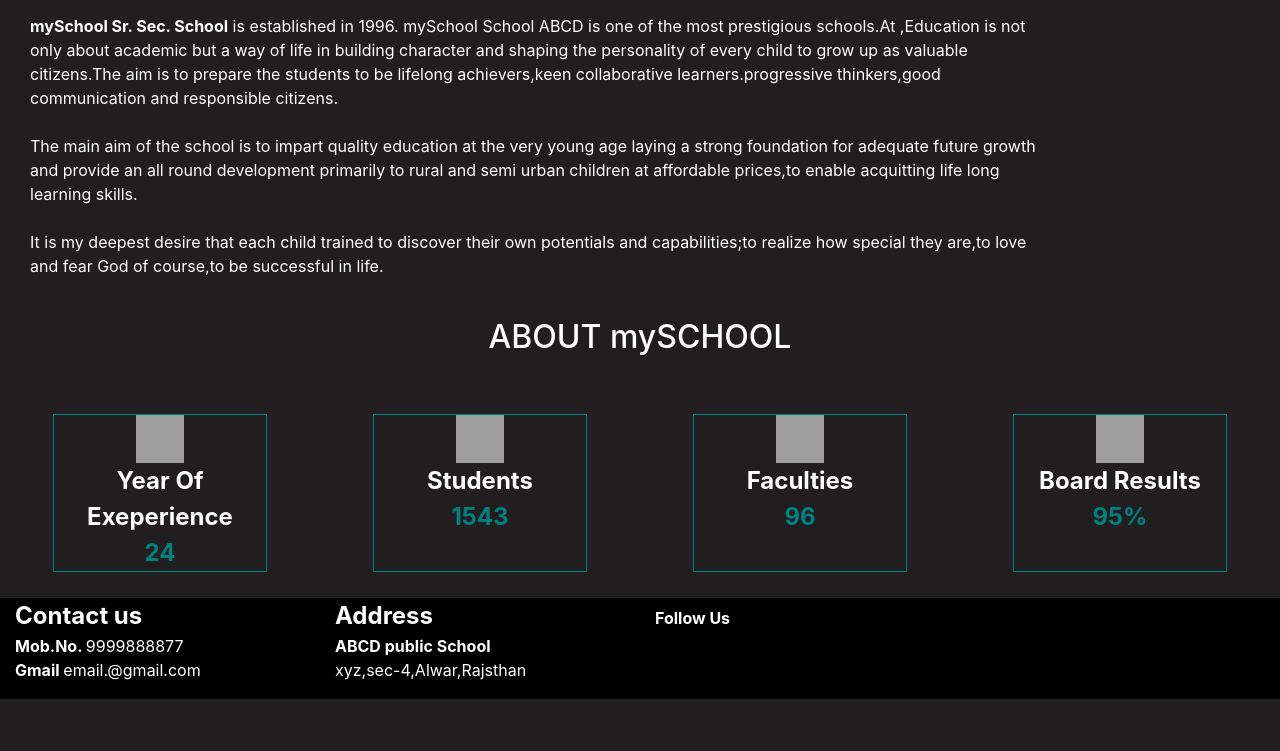
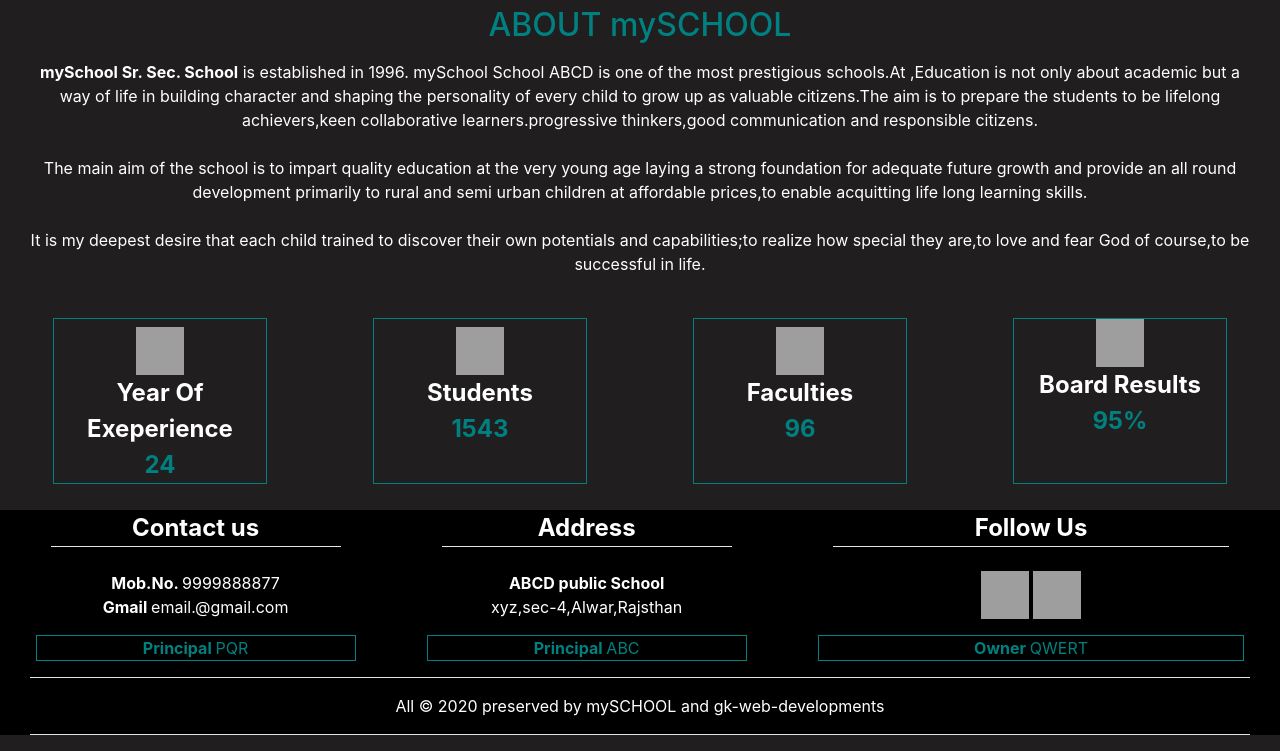
Before and after one commit to GK-SVG/School, a Django app: page /about/ in a window 1280 px wide. Shown: the part 458-1209 px from the top of the page. Before the commit the page ends 1157 px from the top, so only its background shows below. Run offline with Django 3.2, Linux system fonts and the light colour scheme; some libraries are stand-ins or nearby versions; grey boxes are pictures that could not be loaded.

Commit message:
templates edited

```diff
--- a/templates/mySchool/about.html
+++ b/templates/mySchool/about.html
@@ -4,7 +4,10 @@
     <div class="col-md-12"
         style="background-image: url(https://davbabaschool.com/wp-content/uploads/2019/06/about-1200x400.jpg);width: 100%;height: 400px;">
     </div>
-    <div class="col-md-10 mt-3">
+    <div class="col-md-12 text-center my-2" style="color: teal;">
+        <h2>ABOUT mySCHOOL</h2>
+    </div>
+    <div class="col-md-12 text-center mt-3">
         <p>
             <b> mySchool Sr. Sec. School</b> is established in 1996. mySchool School ABCD is one of the most prestigious
             schools.At
@@ -20,24 +23,21 @@
             how special they are,to love and fear God of course,to be successful in life. <br><br>
         </p>
     </div>
-    <div class="col-md-12 text-center">
-        <h2>ABOUT mySCHOOL</h2><br><br>
-    </div>
     <div class="row text-center">
         <div class="col-md-2" style="border: 1px solid teal;margin: 2px auto;">
-            <img src="https://iconsplace.com/wp-content/uploads/_icons/ffffff/256/png/filled-flag-icon-18-256.png"
+            <img class="mt-2"src="https://iconsplace.com/wp-content/uploads/_icons/ffffff/256/png/filled-flag-icon-18-256.png"
                 alt="" style="width: 3em; height: 3em;"><br>
             <b style="font-size: 1.5rem;">Year Of Exeperience</b><br>
             <b style="font-size: 1.5rem; color: teal;">24</b><br>
         </div>
         <div class="col-md-2" style="border: 1px solid teal;margin: 2px auto;">
-            <img src="https://iconsplace.com/wp-content/uploads/_icons/ffffff/256/png/filled-flag-icon-18-256.png"
+            <img class="mt-2" src="https://iconsplace.com/wp-content/uploads/_icons/ffffff/256/png/filled-flag-icon-18-256.png"
                 alt="" style="width: 3em; height: 3em;"><br>
             <b style="font-size: 1.5rem;">Students</b><br>
             <b style="font-size: 1.5rem; color: teal;">1543</b><br>
         </div>
         <div class="col-md-2 " style="border: 1px solid teal;margin: 2px auto;">
-            <img src="https://iconsplace.com/wp-content/uploads/_icons/ffffff/256/png/filled-flag-icon-18-256.png"
+            <img class="mt-2" src="https://iconsplace.com/wp-content/uploads/_icons/ffffff/256/png/filled-flag-icon-18-256.png"
                 alt="" style="width: 3em; height: 3em;"><br>
             <b style="font-size: 1.5rem;">Faculties</b><br>
             <b style="font-size: 1.5rem; color: teal;">96</b><br>
--- a/templates/mySchool/base.html
+++ b/templates/mySchool/base.html
@@ -67,24 +67,47 @@
     </nav>
     {% block body %}
     {% endblock body %}
-    <footer>
-        <div class="container-fluid mt-4" style="background: black; color: white;">
+    <footer style="background: black;">
+        <div class="container-fluid mt-4 text-center" style="color: white;">
             <div class="row">
-                <div class="col-md-3">
-                    <b style="font-size: 1.5rem;">Contact us</b><br>
+                <div class="col-md-3" style="margin: 0 auto;">
+                    <b style="font-size: 1.5rem;">Contact us</b>
+                    <hr style="margin: auto; background-color: white;"><br>
                     <b>Mob.No. </b>9999888877<br>
                     <b>Gmail </b>email.@gmail.com
                 </div>
-                <div class="col-md-3">
-                    <b style="font-size: 1.5rem;">Address</b><br>
+                <div class="col-md-3" style="margin: 0 auto;">
+                    <b style="font-size: 1.5rem;">Address</b>
+                    <hr style="margin: auto; background-color: white;"><br>
                     <b>ABCD public School</b><br>
                     xyz,sec-4,Alwar,Rajsthan
                 </div>
-                <div class="col-md-6 my-2">
-                    <b>Follow Us</b>
+                <div class="col-md-4" style="margin: 0 auto;">
+                    <b style="font-size: 1.5rem;">Follow Us</b>
+                    <hr style="margin: auto; background-color: white;"><br>
+                    <a href="#"> <img src="https://gk-engineer.herokuapp.com/static/images/fb.png" alt=""
+                            style="width: 3em; height: 3em;">
+                    </a>
+                    <a href="#"> <img src="https://img.pngio.com/black-twitter-icon-transparent-background-195407-free-icons-library-twitter-logo-white-transparent-798_825.jpg" alt=""
+                        style="width: 3em; height: 3em;">
+                </a>
                 </div>
             </div>
-            <hr style="color: white;width: auto;">
+            <div class="row my-3" style="color: teal;">
+                  <div class="col-md-3" style="margin: 0 auto;border: 1px solid teal;">
+                      <b>Principal </b>PQR
+                  </div>
+                  <div class="col-md-3" style="margin: 0 auto;border: 1px solid teal;">
+                    <b>Principal </b>ABC
+                </div>
+                <div class="col-md-4" style="margin: 0 auto;border: 1px solid teal;">
+                    <b>Owner </b>QWERT
+                </div>
+            </div>
+            <div class="col-md-12 my-3">
+                <hr style=" background-color:white;width:auto;">
+               <p>All &copy; 2020 preserved by mySCHOOL and gk-web-developments</p>
+            <hr style=" background-color:white;width:auto;"></div>
         </div>
     </footer>
     <script src="https://code.jquery.com/jquery-3.5.1.slim.min.js"
```
